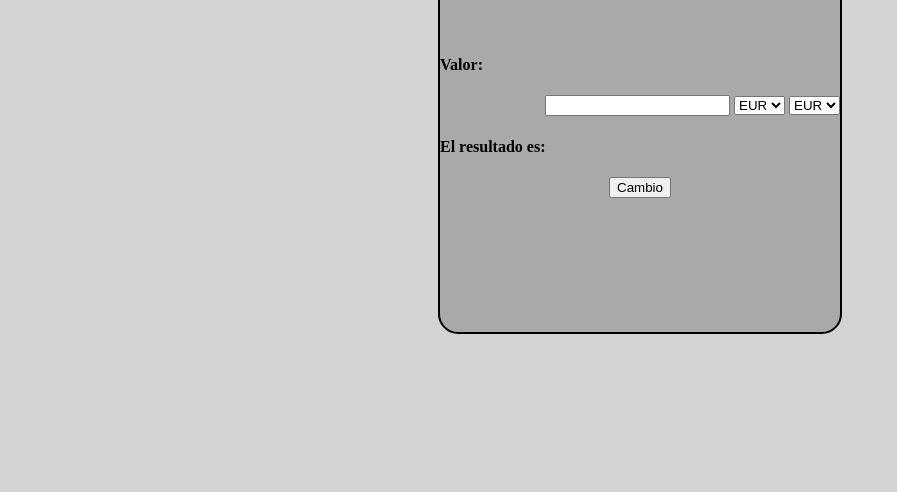
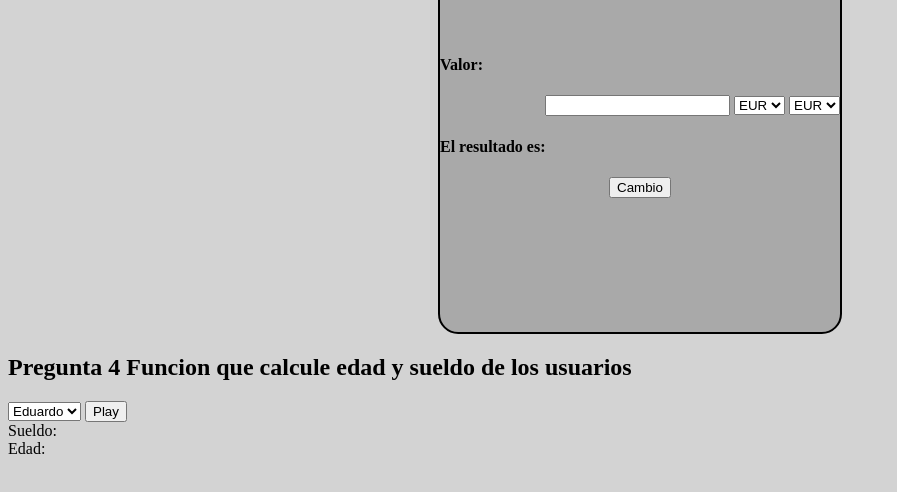
Before and after one commit to eduardobritosan/uya-practica-1, a plain HTML site: page practica-5/moneda/index.html in a window 1280 px wide. Shown: the part 120-612 px from the top of the page, without its empty margins (0-897 px from the left). Drawn offline with Linux system fonts and the light colour scheme.

Commit message:
Terminando p4

```diff
--- a/practica-5/moneda/index.html
+++ b/practica-5/moneda/index.html
@@ -5,7 +5,7 @@
     <meta name="viewport" content="width=device-width, initial-scale=1.0">
     <meta name="viewport" content="width=device-width, initial-scale=1.0"/>
     <meta name="author" content="eebritosa, david, sergio">
-    <script src="./js/index.js" type="text/javascript"></script>
+    <script defer src="./js/index.js" type="text/javascript"></script>
     <link rel="stylesheet" href="./css/index.css">
     <title>Cambio de Moneda</title>
 </head>
@@ -39,6 +39,19 @@
     </div>
     </div>
 
+    <div class="pregunta4">
+        <h2>Pregunta 4 Funcion que calcule edad y sueldo de los usuarios</h2>
+        <select id="selectC">
+            <option value="0" selected>Eduardo</option>
+            <option value="1">Sergio</option>
+        </select>
+        <button id="p4" onclick="calculo()">Play</button>
+        <br>
+
+        Sueldo: <div id="sueldo"></div>
+        Edad:<div id="edad"></div>
+    </div>
+
 
 
 </body>
--- a/practica-5/moneda/js/index.js
+++ b/practica-5/moneda/js/index.js
@@ -32,3 +32,81 @@ function conversor() {
     document.getElementById("result").innerHTML = resultado;
     console.log(resultado);
 };
+
+function calculo(){
+    var empresa = {
+        "usuarios":[
+          {
+            "nombre": "Eduardo",
+            "DNI": "63428534A",
+            "fechaNacimiento":
+              {
+                "year": 1970,
+                "mes": 2,
+                "dia": 4
+              }
+            ,
+            "fechaInicio":
+              {
+                "year": 2007,
+                "mes": 5,
+                "dia": 8
+              }
+            ,
+            "plusT": 50,
+            "plusA": 200,
+            "sueldo_": 1300
+          },{
+            "nombre": "Sergio",
+            "DNI": "54117944T",
+            "fechaNacimiento":
+              {
+                "year": 1999,
+                "mes": 5,
+                "dia": 25
+              }
+            ,
+            "fechaInicio":
+              {
+                "year": 2016,
+                "mes": 2,
+                "dia": 1
+              }
+            ,
+            "plusT": 70,
+            "plusA": 150,
+            "sueldo_": 1500
+          }
+        ]}
+
+    var selectC = document.getElementById("selectC").value;
+    var fecha = new Date();
+    var dia = fecha.getDate();
+    var mes = fecha.getMonth() +1 ; //EL mes lo devuelve de 0 - 11 por tanto habra que sumerle 1
+    var year = fecha.getFullYear();
+
+    var nacimiento_dia = empresa.usuarios[selectC].fechaNacimiento.dia;
+    var nacimiento_mes = empresa.usuarios[selectC].fechaNacimiento.mes;
+    var nacimiento_year = empresa.usuarios[selectC].fechaNacimiento.year;
+    console.log(nacimiento_year);
+    var years_trabajados =  year - empresa.usuarios[selectC].fechaInicio.year;
+    var sueldo_base = empresa.usuarios[selectC].sueldo_;
+    var plusA_user = empresa.usuarios[selectC].plusA * years_trabajados;
+    var plusT_user = empresa.usuarios[selectC].plusT;
+    console.log(sueldo_base);
+    var sueldo = sueldo_base +  plusA_user + plusT_user;
+
+    var edad = year - nacimiento_year;
+    if(mes < nacimiento_mes){
+      edad = edad - 1;
+    }
+    else if(mes == nacimiento_mes){
+      if(dia < nacimiento_dia){
+        edad = edad - 1;
+      }
+    }
+    console.log(sueldo);
+    document.getElementById("edad").innerHTML = edad;
+    document.getElementById("sueldo").innerHTML = sueldo;
+
+}
```
